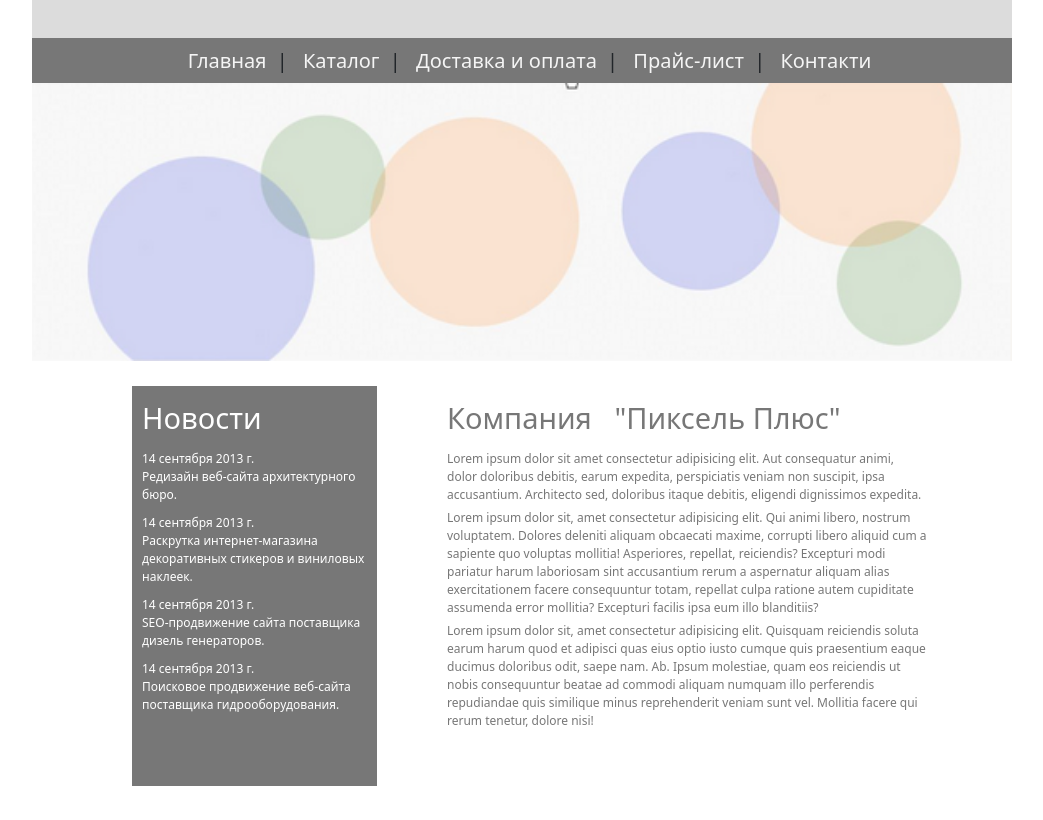
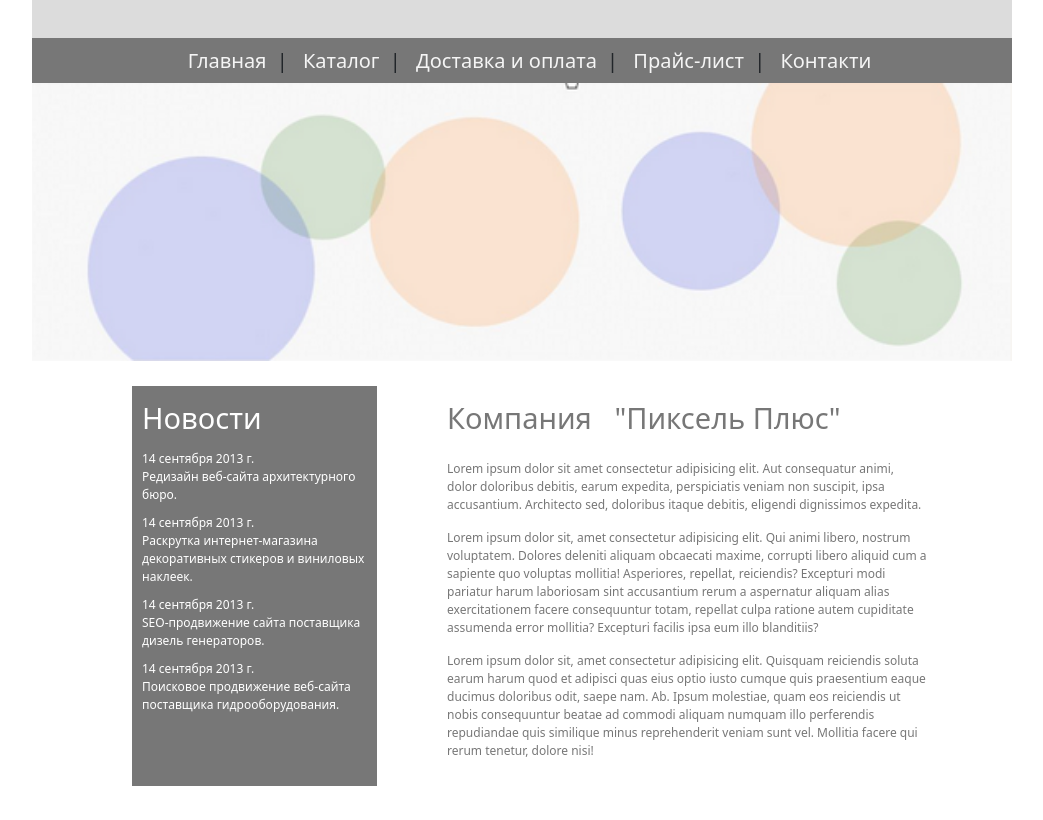
Before and after one commit to prokofmax/Maket_2, a website: page index.html in a window 1280 px wide. Shown: the part 132-952 px from the top of the page, without its empty margins (118-1161 px from the left). Drawn offline with Linux system fonts and the light colour scheme.

Commit message:
coming soon

```diff
--- a/css/style.css
+++ b/css/style.css
@@ -112,6 +112,9 @@ body {
     padding: 10px;
     color: #777;
 }
+.test p {
+    margin-bottom: 10px;
+}
 
 .m-f{
     width: 100%;
@@ -138,3 +141,4 @@ font-size: 12px;}
 .linksus a:hover {
     text-decoration: underline;
     color: whitesmoke;
+}
--- a/index.html
+++ b/index.html
@@ -5,9 +5,7 @@
 	<!-- Required meta tags -->
 	<meta charset="utf-8">
 	<meta name="viewport" content="width=device-width, initial-scale=1">
-
 	<!-- Bootstrap CSS -->
-
 	<link rel="stylesheet" href="css/style.css">
 	<link rel="preconnect" href="https://fonts.googleapis.com">
 	<link rel="preconnect" href="https://fonts.gstatic.com" crossorigin>
@@ -17,31 +15,27 @@
 </head>
 
 <body>
-   <div class="main"> <div class="header-wrap">
+	<div class="main">
+		<div class="header-wrap">
 			<div class="header">
 				<div class="row">
 					<div class="col-4 offset-1 d-flex       ">
 						<div class="col-3">
 							<img class="logo" src="" alt="">
 						</div>
-
 						<div class="col-6 logs">
 							<p class="named">Название <br> компании</p>
-
 							<p class="little"> Самая клевая компания</p>
 						</div>
 					</div>
-
 					<div class="col-3 offset-3 text-center cont">
 						<p>+7(499) 777-77-77</p>
 						<p>+7(499) 777-77-77</p>
 					</div>
-
 				</div>
 			</div>
 		</div>
 		<div class="menu">
-
 			<div class="col-12 men d-flex links">
 				<div style="margin: auto;">
 					<a style="padding: 0 5px 0 20px;" class="" href="glavnaya.com">Главная</a>
@@ -54,34 +48,43 @@
 					<span class="palka ">|</span>
 					<a style="padding: 0 5px 0 10px;" class="" href="glavnaya.com">Контакти</a>
 				</div>
-
 			</div>
 		</div>
 		<div class="slider-wrap">
 			<div class="slider">
 				<img class="slider" src="img/banner.png" alt="">
 			</div>
-
 		</div>
 		<div class="content-main d-flex">
 			<div class="news col-3">
 				<p style="margin-bottom: 10px; font-size: 29px; font-weight: 500; color: #fff; ">Новости</p>
-                <p style="font-size:12px;color:#fff; padding-bottom: 10px;">14 сентября 2013 г. <br> Редизайн веб-сайта архитектурного бюро. </p>
-                <p style="font-size: 12px; color: #fff;  padding-bottom: 10px;">14 сентября 2013 г. <br> Раскрутка интернет-магазина декоративных стикеров и виниловых наклеек.</p>
-                <p style="font-size: 12px; color: #fff;  padding-bottom: 10px;">14 сентября 2013 г. <br> SEO-продвижение сайта поставщика дизель генераторов.</p>
-                <p style="font-size: 12px; color: #fff;  padding-bottom: 10px;">14 сентября 2013 г. <br> Поисковое продвижение веб-сайта поставщика гидрооборудования.</p>
+				<p style="font-size:12px;color:#fff; padding-bottom: 10px;">14 сентября 2013 г. <br> Редизайн веб-сайта
+					архитектурного бюро. </p>
+				<p style="font-size: 12px; color: #fff;  padding-bottom: 10px;">14 сентября 2013 г. <br> Раскрутка
+					интернет-магазина декоративных стикеров и виниловых наклеек.</p>
+				<p style="font-size: 12px; color: #fff;  padding-bottom: 10px;">14 сентября 2013 г. <br> SEO-продвижение
+					сайта поставщика дизель генераторов.</p>
+				<p style="font-size: 12px; color: #fff;  padding-bottom: 10px;">14 сентября 2013 г. <br> Поисковое
+					продвижение веб-сайта поставщика гидрооборудования.</p>
 			</div>
-
-
 			<div class="test">
-                    <p style="font-size: 29px; font-weight: ;">Компания &nbsp; "Пиксель Плюс"</p>
-                <p style="font-size: 12px;padding-top: 10px;">Lorem ipsum dolor sit amet consectetur adipisicing elit. Aut consequatur animi, dolor doloribus debitis, earum expedita, perspiciatis veniam non suscipit, ipsa accusantium. Architecto sed, doloribus itaque debitis, eligendi dignissimos expedita.</p>
-                <p style="font-size:12px; padding-top: 5px;">Lorem ipsum dolor sit, amet consectetur adipisicing elit. Qui animi libero, nostrum voluptatem. Dolores deleniti aliquam obcaecati maxime, corrupti libero aliquid cum a sapiente quo voluptas mollitia! Asperiores, repellat, reiciendis?
-                Excepturi modi pariatur harum laboriosam sint accusantium rerum a aspernatur aliquam alias exercitationem facere consequuntur totam, repellat culpa ratione autem cupiditate assumenda error mollitia? Excepturi facilis ipsa eum illo blanditiis?</p>
-                <p style="font-size: 12px; padding-top: 5px;">Lorem ipsum dolor sit, amet consectetur adipisicing elit. Quisquam reiciendis soluta earum harum quod et adipisci quas eius optio iusto cumque quis praesentium eaque ducimus doloribus odit, saepe nam. Ab.
-                Ipsum molestiae, quam eos reiciendis ut nobis consequuntur beatae ad commodi aliquam numquam illo perferendis repudiandae quis similique minus reprehenderit veniam sunt vel. Mollitia facere qui rerum tenetur, dolore nisi!</p>
+				<p style="font-size: 29px;">Компания &nbsp; "Пиксель Плюс"</p>
+				<p style="font-size: 12px;padding-top: 10px;">Lorem ipsum dolor sit amet consectetur adipisicing elit.
+					Aut consequatur animi, dolor doloribus debitis, earum expedita, perspiciatis veniam non suscipit,
+					ipsa accusantium. Architecto sed, doloribus itaque debitis, eligendi dignissimos expedita.</p>
+				<p style="font-size:12px; padding-top: 5px;">Lorem ipsum dolor sit, amet consectetur adipisicing elit.
+					Qui animi libero, nostrum voluptatem. Dolores deleniti aliquam obcaecati maxime, corrupti libero
+					aliquid cum a sapiente quo voluptas mollitia! Asperiores, repellat, reiciendis?
+					Excepturi modi pariatur harum laboriosam sint accusantium rerum a aspernatur aliquam alias
+					exercitationem facere consequuntur totam, repellat culpa ratione autem cupiditate assumenda error
+					mollitia? Excepturi facilis ipsa eum illo blanditiis?</p>
+				<p style="font-size: 12px; padding-top: 5px;">Lorem ipsum dolor sit, amet consectetur adipisicing elit.
+					Quisquam reiciendis soluta earum harum quod et adipisci quas eius optio iusto cumque quis
+					praesentium eaque ducimus doloribus odit, saepe nam. Ab.
+					Ipsum molestiae, quam eos reiciendis ut nobis consequuntur beatae ad commodi aliquam numquam illo
+					perferendis repudiandae quis similique minus reprehenderit veniam sunt vel. Mollitia facere qui
+					rerum tenetur, dolore nisi!</p>
 			</div>
-
 		</div>
 		<div class="footer">
 			<div class="m-f">
@@ -92,36 +95,29 @@
 							<p>info@name.ru</p>
 						</div>
 						<div class="col-2 linksus offset-1">
-                    <span style="">
+							<span>
 								<a href="glavnaya.com">Главная</a>
 							</span>
 							<br>
-                    <span style="">
+							<span>
 								<a href="glavnaya.com">Каталог</a>
 							</span>
 							<br>
-                    <span style="">
+							<span>
 								<a href="glavnaya.com">Доставка и оплата</a>
 							</span>
 							<br>
-                    <span style="">
+							<span>
 								<a href="glavnaya.com">Прайс-лист</a>
 							</span>
 							<br>
-                    <span style="">
+							<span>
 								<a href="glavnaya.com">Контакты</a>
 							</span>
 							<br>
-
-
-
-
-
 						</div>
 					</div>
-
 				</div>
-
 			</div>
 		</div>
 
```
Also changed, not shown: img/sic.png (added). Lines whose indentation alone changed are shown as unchanged.
